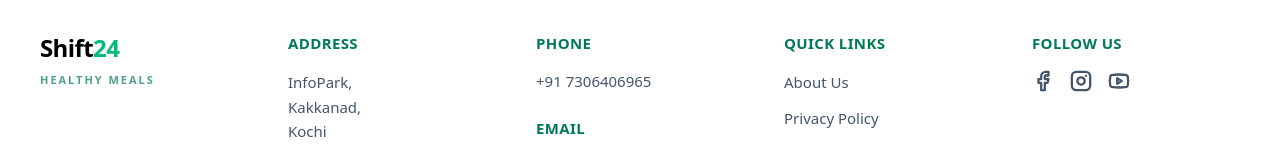
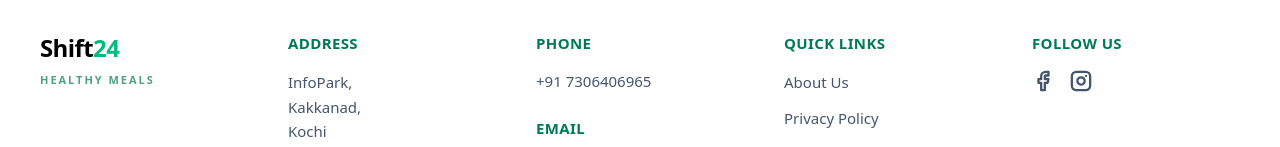
Before and after one commit to Muneerbakkar/shift24-food-frontend, a React (Vite) app: page / in a window 1280 px wide. Shown: the part 5338-5485 px from the top of the page. Built offline with nearby package versions, Linux system fonts and the light colour scheme; no server answers.

Commit message:
chore(footer): remove the YouTube social link
Keep only Facebook and Instagram until a YouTube channel is ready.

```diff
--- a/src/components/layout/NavbarFooter.tsx
+++ b/src/components/layout/NavbarFooter.tsx
@@ -1,4 +1,4 @@
-import { Menu as MenuIcon, X, Facebook, Instagram, Youtube, User, ShoppingCart, Bell, BellRing, Home, Info, Utensils, Calendar, Phone, Download } from 'lucide-react';
+import { Menu as MenuIcon, X, Facebook, Instagram, User, ShoppingCart, Bell, BellRing, Home, Info, Utensils, Calendar, Phone, Download } from 'lucide-react';
 import { useState, useEffect } from 'react';
 import { Link, useLocation } from 'react-router-dom';
 import toast from 'react-hot-toast';
@@ -419,15 +419,6 @@ export function Footer() {
               >
                 <Instagram className="w-[22px] h-[22px]" strokeWidth={2.5} />
               </a>
-              <a
-                href="https://www.youtube.com/@shift24"
-                target="_blank"
-                rel="noopener noreferrer"
-                aria-label="Shift24 on YouTube"
-                className="text-slate-600 hover:text-emerald-600 transition-colors flex items-center justify-center"
-              >
-                <Youtube className="w-[22px] h-[22px]" strokeWidth={2.5} />
-              </a>
             </div>
           </div>
         </div>
```
